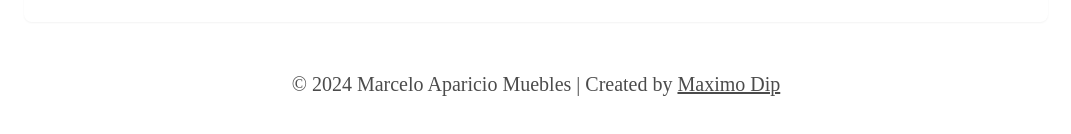
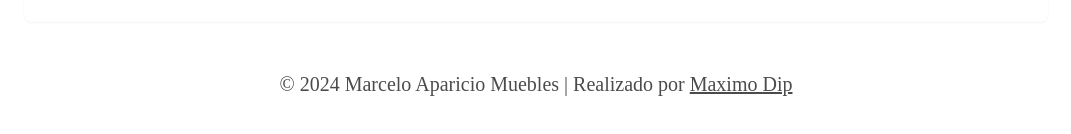
Before and after one commit to maximodip/marcelo-muebles, an Astro site: page / in a window 1280 px wide. Shown: the part 3905-4039 px from the top of the page, without its empty margins (104-1175 px from the left). Built offline with nearby package versions, Linux system fonts and the light colour scheme; Astro itself is replaced by a stand-in of ours; a web font is replaced by a local one; what @midudev/tailwind-animations would draw is missing.

Commit message:
change footer text

```diff
--- a/src/sections/Footer.astro
+++ b/src/sections/Footer.astro
@@ -1,7 +1,7 @@
 <footer
   class="opacity-70 text-xl text-wrap my-12 max-sm:max-w-60 mx-auto bottom-0 text-center block"
 >
-  © {new Date().getFullYear()} Marcelo Aparicio Muebles | Created by{" "}
+  © {new Date().getFullYear()} Marcelo Aparicio Muebles | Realizado por{" "}
   <a
     href="https://maximodip.vercel.app/"
     target="_blank"
```
